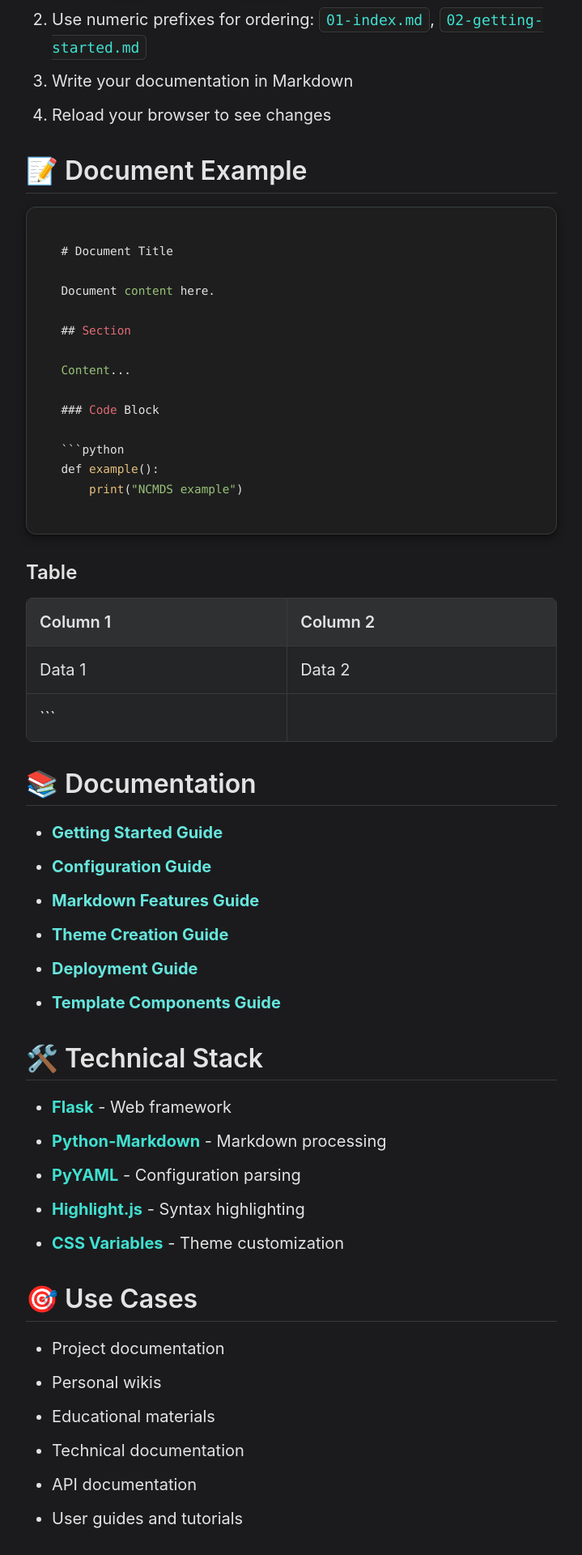
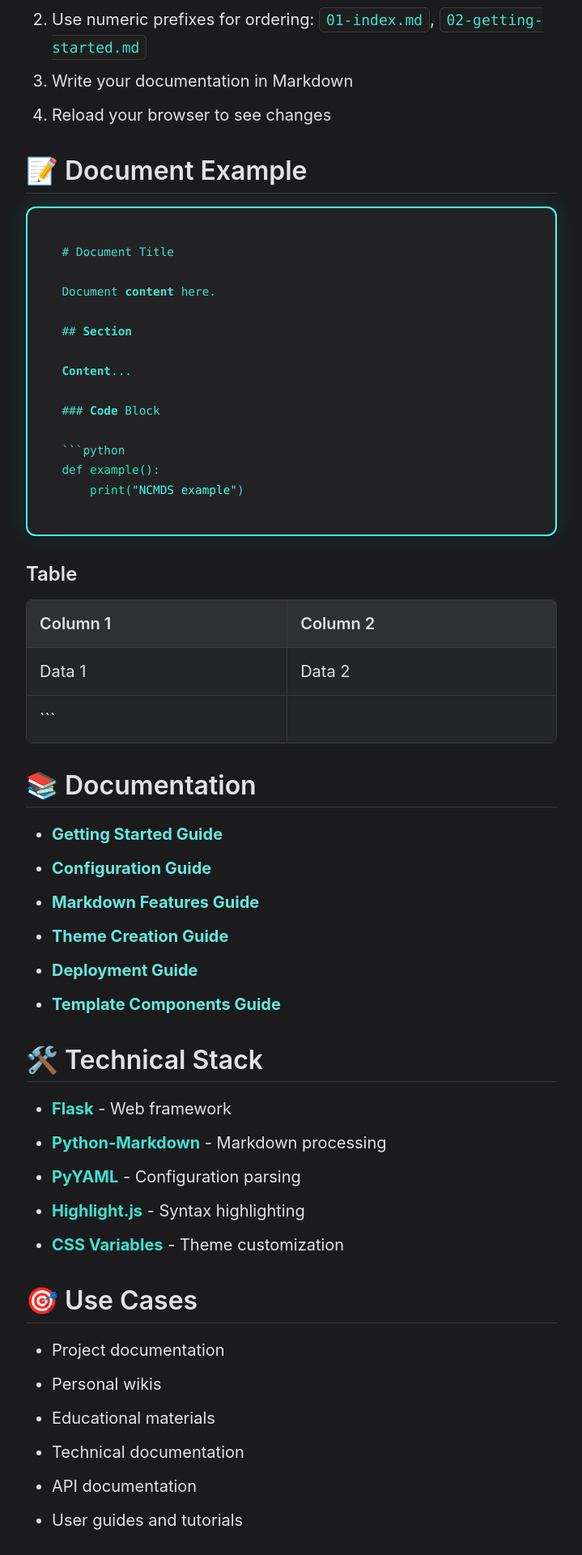
Before and after one commit to edujbarrios/ncmds, a Flask app: page /docs/01-index in a window 1280 px wide. Shown: the part 1605-3525 px from the top of the page at 81% size, without its empty margins (280-999 px from the left). Run offline with Flask 3, Linux system fonts and the light colour scheme; some libraries are stand-ins or nearby versions.

Commit message:
changes in code blocks highlight colours to match the theme

```diff
--- a/static/default_theme/base.css
+++ b/static/default_theme/base.css
@@ -10,7 +10,19 @@
 }
 
 /* Root element */
+
 html {
+    /* Turquoise theme variables */
+    --primary-color: #40E0D0;
+    --secondary-color: #008B8B;
+    --accent-color: #20B2AA;
+    --code-background: #0e2229;
+    --border-color: #20B2AA;
+    --surface-color: #1e1e1e;
+    --background-color: #101820;
+    --text-color: #e0f7fa;
+    --link-color: #40E0D0;
+    --link-hover: #008B8B;
     transition: background-color 0.3s ease;
     scroll-behavior: smooth;
 }
--- a/static/default_theme/code.css
+++ b/static/default_theme/code.css
@@ -1,12 +1,143 @@
+:root {
+    --turq-main: #40E0D0;
+    --turq-light: #76fff9;
+    --turq-dark: #008B8B;
+    --turq-accent: #20B2AA;
+    --turq-bright: #00FFF7;
+    --turq-muted: #00BFAE;
+    --turq-deep: #005F5F;
+    --turq-contrast1: #00FFD0;
+    --turq-contrast2: #00B3B3;
+    --turq-contrast3: #00E6E6;
+}
+/* Enhanced turquoise syntax highlighting for better contrast */
+.hljs-keyword,
+.hljs-selector-tag,
+.hljs-section,
+.hljs-meta-keyword,
+.hljs-doctag {
+    color: var(--turq-main) !important;
+    font-weight: bold;
+}
+.hljs-string,
+.hljs-symbol,
+.hljs-bullet,
+.hljs-addition,
+.hljs-template-tag,
+.hljs-template-variable {
+    color: var(--turq-bright) !important;
+}
+.hljs-number,
+.hljs-literal,
+.hljs-deletion,
+.hljs-variable,
+.hljs-selector-id,
+.hljs-selector-class {
+    color: var(--turq-contrast1) !important;
+}
+.hljs-title,
+.hljs-name,
+.hljs-attr,
+.hljs-attribute,
+.hljs-type {
+    color: var(--turq-accent) !important;
+}
+.hljs-built_in,
+.hljs-builtin-name,
+.hljs-params,
+.hljs-class,
+.hljs-function {
+    color: var(--turq-muted) !important;
+}
+.hljs-comment,
+.hljs-quote {
+    color: var(--turq-dark) !important;
+    font-style: italic;
+}
+.hljs-meta,
+.hljs-meta-string {
+    color: var(--turq-contrast2) !important;
+}
+.hljs-emphasis {
+    font-style: italic;
+}
+.hljs-strong {
+    font-weight: bold;
+}
+/* TURQUOISE PALETTE */
+:root {
+    --turq-main: #40E0D0;
+    --turq-light: #48FFF0;
+    --turq-dark: #008B8B;
+    --turq-accent: #20B2AA;
+    --turq-bright: #76fff9;
+    --turq-muted: #1DE9B6;
+    --turq-deep: #00CED1;
+}
+/* Pythonic turquoise syntax highlighting */
+.hljs-keyword,
+.hljs-selector-tag,
+.hljs-section,
+.hljs-meta-keyword,
+.hljs-doctag {
+    color: var(--turq-main) !important;
+    font-weight: bold;
+}
+.hljs-string,
+.hljs-symbol,
+.hljs-bullet,
+.hljs-addition,
+.hljs-template-tag,
+.hljs-template-variable {
+    color: var(--turq-light) !important;
+}
+.hljs-number,
+.hljs-literal,
+.hljs-deletion,
+.hljs-variable,
+.hljs-selector-id,
+.hljs-selector-class {
+    color: var(--turq-deep) !important;
+}
+.hljs-title,
+.hljs-name,
+.hljs-attr,
+.hljs-attribute,
+.hljs-type {
+    color: var(--turq-accent) !important;
+}
+.hljs-built_in,
+.hljs-builtin-name,
+.hljs-params,
+.hljs-class,
+.hljs-function {
+    color: var(--turq-muted) !important;
+}
+.hljs-comment,
+.hljs-quote {
+    color: var(--turq-dark) !important;
+    font-style: italic;
+}
+.hljs-meta,
+.hljs-meta-string {
+    color: var(--turq-bright) !important;
+}
+.hljs-emphasis {
+    font-style: italic;
+}
+.hljs-strong {
+    font-weight: bold;
+}
 /* ========================================
    CODE BLOCKS & SYNTAX HIGHLIGHTING
    Inline code and code block styling
    ======================================== */
 
 /* Inline Code */
+
 .markdown-body code {
     background: var(--code-background);
-    color: var(--accent-color);
+    color: #40E0D0;
     padding: 0.25rem 0.5rem;
     border-radius: 6px;
     font-size: 0.9em;
@@ -17,16 +148,18 @@
     transition: all 0.2s ease;
 }
 
+
 .markdown-body code:hover {
-    box-shadow: 0 2px 6px rgba(64, 224, 208, 0.3), 0 0 8px rgba(64, 224, 208, 0.1);
+    box-shadow: 0 2px 6px rgba(64, 224, 208, 0.5), 0 0 8px rgba(64, 224, 208, 0.2);
     transform: translateY(-1px);
-    border-color: var(--accent-color);
+    border-color: var(--primary-color);
 }
+
 
 /* Code Blocks */
 .markdown-body pre {
-    background: var(--code-background);
-    border: 1px solid var(--border-color);
+    background: #222224;
+    border: 2.5px solid #48FFF0;
     border-radius: 12px;
     padding: 1.75rem;
     overflow-x: auto;
@@ -34,29 +167,34 @@
     box-shadow:
         0 4px 12px rgba(0, 0, 0, 0.3),
         0 1px 3px rgba(0, 0, 0, 0.2),
-        inset 0 1px 0 rgba(64, 224, 208, 0.05);
+        0 0 12px rgba(64, 224, 208, 0.15),
+        inset 0 1px 0 rgba(64, 224, 208, 0.10);
     position: relative;
     transition: all 0.3s ease;
 }
 
+
 .markdown-body pre:hover {
     box-shadow:
         0 12px 24px rgba(0, 0, 0, 0.4),
-        0 4px 8px rgba(64, 224, 208, 0.2),
-        inset 0 1px 0 rgba(64, 224, 208, 0.1),
-        0 0 20px rgba(64, 224, 208, 0.15);
+        0 4px 16px rgba(64, 224, 208, 0.25),
+        0 0 32px rgba(64, 224, 208, 0.25),
+        inset 0 1px 0 rgba(64, 224, 208, 0.15);
     transform: translateY(-2px);
-    border-color: rgba(64, 224, 208, 0.3);
+    border-color: var(--primary-color);
 }
+
+
 
 /* Dark Theme Code Blocks */
 [data-theme="dark"] .markdown-body pre {
-    background-color: #1e1e1e;
-    border-color: #3a3a3c;
+    background-color: #222224;
+    border-color: #48FFF0;
     box-shadow:
         0 4px 12px rgba(0, 0, 0, 0.4),
         0 1px 3px rgba(0, 0, 0, 0.3),
-        inset 0 1px 0 rgba(64, 224, 208, 0.05);
+        0 0 24px #40E0D033,
+        inset 0 1px 0 #40E0D011;
 }
 
 [data-theme="dark"] .markdown-body pre:hover {
@@ -86,7 +224,7 @@
 /* Code within pre */
 .markdown-body pre code {
     background-color: transparent;
-    color: inherit;
+    color: #40E0D0;
     padding: 0;
     border-radius: 0;
     border: none;
@@ -201,18 +339,61 @@
    Custom styles for better code readability
    ======================================== */
 
-/* Comments - Lighter gray for better visualization */
-.hljs-comment {
-    color: #8b949e !important;
+
+/* Turquoise Syntax Highlighting */
+.hljs-comment,
+.hljs-quote {
+    color: #20B2AA !important;
     font-style: italic;
 }
-
-[data-theme="light"] .hljs-comment {
-    color: #6e7781 !important;
+.hljs-keyword,
+.hljs-selector-tag,
+.hljs-section,
+.hljs-title,
+.hljs-name,
+.hljs-attr,
+.hljs-attribute,
+.hljs-meta-keyword,
+.hljs-doctag,
+.hljs-type {
+    color: #40E0D0 !important;
+    font-weight: bold;
 }
-
-[data-theme="dark"] .hljs-comment {
-    color: #8b949e !important;
+.hljs-string,
+.hljs-symbol,
+.hljs-bullet,
+.hljs-addition,
+.hljs-template-tag,
+.hljs-template-variable {
+    color: #48FFF0 !important;
+}
+.hljs-number,
+.hljs-literal,
+.hljs-deletion,
+.hljs-variable,
+.hljs-selector-id,
+.hljs-selector-class {
+    color: #00CED1 !important;
+}
+.hljs-built_in,
+.hljs-builtin-name,
+.hljs-params,
+.hljs-class,
+.hljs-function {
+    color: #1DE9B6 !important;
+}
+.hljs-title.class_ {
+    color: #00BFAE !important;
+}
+.hljs-meta,
+.hljs-meta-string {
+    color: #20B2AA !important;
+}
+.hljs-emphasis {
+    font-style: italic;
+}
+.hljs-strong {
+    font-weight: bold;
 }
 
 /* Highlighted code lines in dark mode */
```
